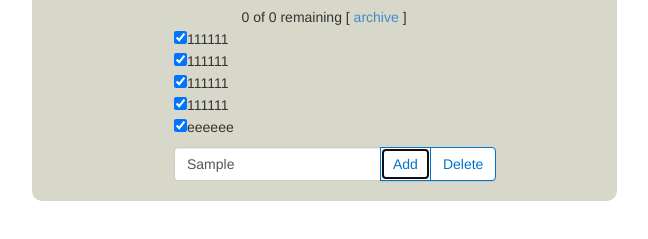
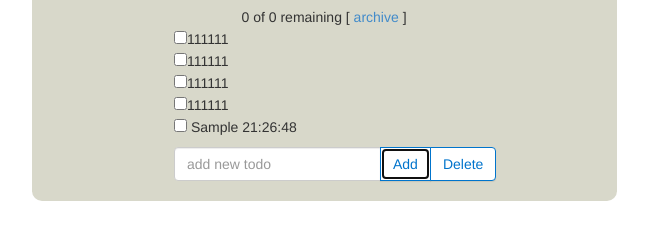
Before and after one commit to meddokss/ToDoList, a website: page index.html in a window 1280 px wide. Both pictures are taken after typing "Sample" into the empty fields and a click on the button "Add". Shown: the part 63-302 px from the top of the page, without its empty margins (316-964 px from the left). Drawn offline with Linux system fonts and the light colour scheme.

Commit message:
btn work delete, archive, add

```diff
--- a/index.html
+++ b/index.html
@@ -5,6 +5,7 @@
 	<title>TODO</title>
 	<link rel="stylesheet" href="css/style.css">
 	<script src="js/script.js"></script>
+
 </head>
 <body>
 	<div class="container">
@@ -12,39 +13,53 @@
 			<div id="field">
 				<div id="todo" class="todo">
 					<h1>ToDo</h1>
-					<div class="archive">
+					<div id="archive" class="archive">
 						<span>0</span> of <span>0</span> remaining [<a href="#"> archive </a>]
 					</div>
 				</div>
 				<div class="input-group">
 					<ul id="newTask" class="newTask">
 						<li>
-							<input type="checkbox" name="task" value="a1" checked>111111
+							<input type="checkbox" name="task" value="a1" >111111
 						</li>
 						<li>
-							<input type="checkbox" name="task" value="a2" checked>111111
+							<input type="checkbox" name="task" value="a2" >111111
 						</li>
 						<li>
-							<input type="checkbox" name="task" value="a3" checked>111111
+							<input type="checkbox" name="task" value="a3" >111111
 						</li>
 						<li>
-							<input type="checkbox" name="task" value="a4" checked>111111
+							<input type="checkbox" name="task" value="a4" >111111
 						</li>
 					</ul>
 					<div class="task-add">
-						<input type="text" class="form-control">
+						<input type="text" id="input" class="form-control" placeholder="add new todo" value="">
 						<span class="input-group-btn">
-							<button id="btn" class="btn btn-default" type="button">Add</button>
-							<button id="btn" class="btn btn-default" type="button">Delete</button>
+							<button id="btn-add" class="btn btn-default" type="button">Add</button>
+							<button id="btn-del" class="btn btn-default" type="button">Delete</button>
 						</span>
 					</div>
 				</div>
+
+
 				<!-- /input-group -->
 			</div>
 			<!-- /.col-lg-6 -->
 		</div>
 		<!-- /.row -->
 	</div>
+
+
+
+<!-- 	<table id="t">
+  <tr><td>1</td><td><input type="checkbox"></td><td>asdfasdf</td></tr>
+  <tr><td>2</td><td><input type="checkbox"></td><td>wsfdvwdf</td></tr>
+  <tr><td>3</td><td><input type="checkbox"></td><td>ojsdhsff</td></tr>
+  <tr><td>4</td><td><input type="checkbox"></td><td>qadifoqf</td></tr>
+  <tr><td>5</td><td><input type="checkbox"></td><td>poqwiefh</td></tr>
+</table>
+<input type="button" value="Show" onclick="show()">
+<input type="button" value="Hide" onclick="hide()"> -->
 </body>
 
 </html>
--- a/js/script.js
+++ b/js/script.js
@@ -1,18 +1,48 @@
 window.onload = function(){
 
-	let btn = document.getElementById('btn');
+	let btnAdd = document.getElementById('btn-add');
+	let btnDel = document.getElementById('btn-del');
 	let newTask = document.getElementById('newTask');
 	let archive = document.getElementById('archive');
-	let a = "eeeeee"
 
-	btn.onclick = function createToDo (){
-		newTask.innerHTML += '<input type="checkbox" name="task" value="a4" checked>' + a;
-		console.log(1)
+	btnAdd.onclick = function createToDo (){
+		let inputText = document.getElementById('input');
+		if (inputText.value === ""){
+			alert("Write a new task")
+		}
+		else {
+			let date = new Date();
+			let niceDate = date => date < 10 ? date += "0" : date;
+			let alldate = niceDate(date.getHours())+ ':' + niceDate(date.getMinutes()) + ':'+ niceDate(date.getSeconds()) + '';
+
+			newTask.innerHTML += '<li><input type="checkbox" name="task" value="a4">' + ' ' + (inputText.value) + ' ' + alldate +'</li>';
+			inputText.value='';
+		}
 	}
 
-	archive.onclick = function deleteToDo (){
-		newTask.innerHTML += '<input type="checkbox" name="task" value="a4" checked>111111';
-		console.log(1)
+	archive.onclick = function archiveTask() {
+		let nodeList = document.getElementsByTagName('input');
+		let array = Array.prototype.slice.call(nodeList);
+		for (let i = 0; i < array.length; i++) {
+			if (array[i].checked) {
+				let tr = array[i].parentNode;
+				let parent = tr.parentNode
+				// console.log(parent)
+				parent.removeChild(tr);
+			}
+		}
 	}
 
+	btnDel.onclick = function deleteTask() {
+		let List = document.getElementById('newTask');
+		List.removeChild(List.lastElementChild);
+	}
+
+
+	// if(this.checked){
+	// 	count++;
+	// }
+	// else count--;
+
+
 }
--- a/sass/style.scss
+++ b/sass/style.scss
@@ -10,8 +10,6 @@
 	background: #d8d8ca;
 	// background-image: url("../tasklist.jpg");
 	border-radius: 10px;
-	// float: !important none;
-
 }
 .todo {
 text-align: center;
```
